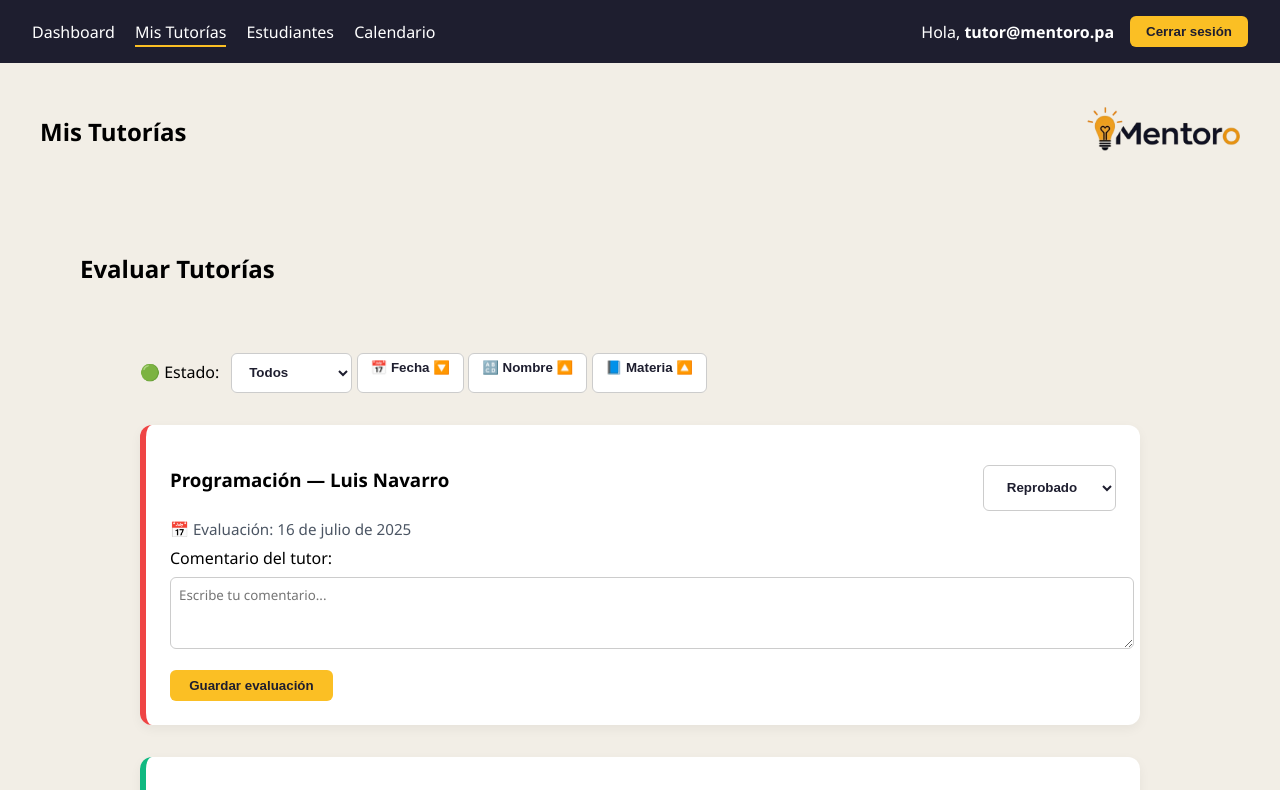
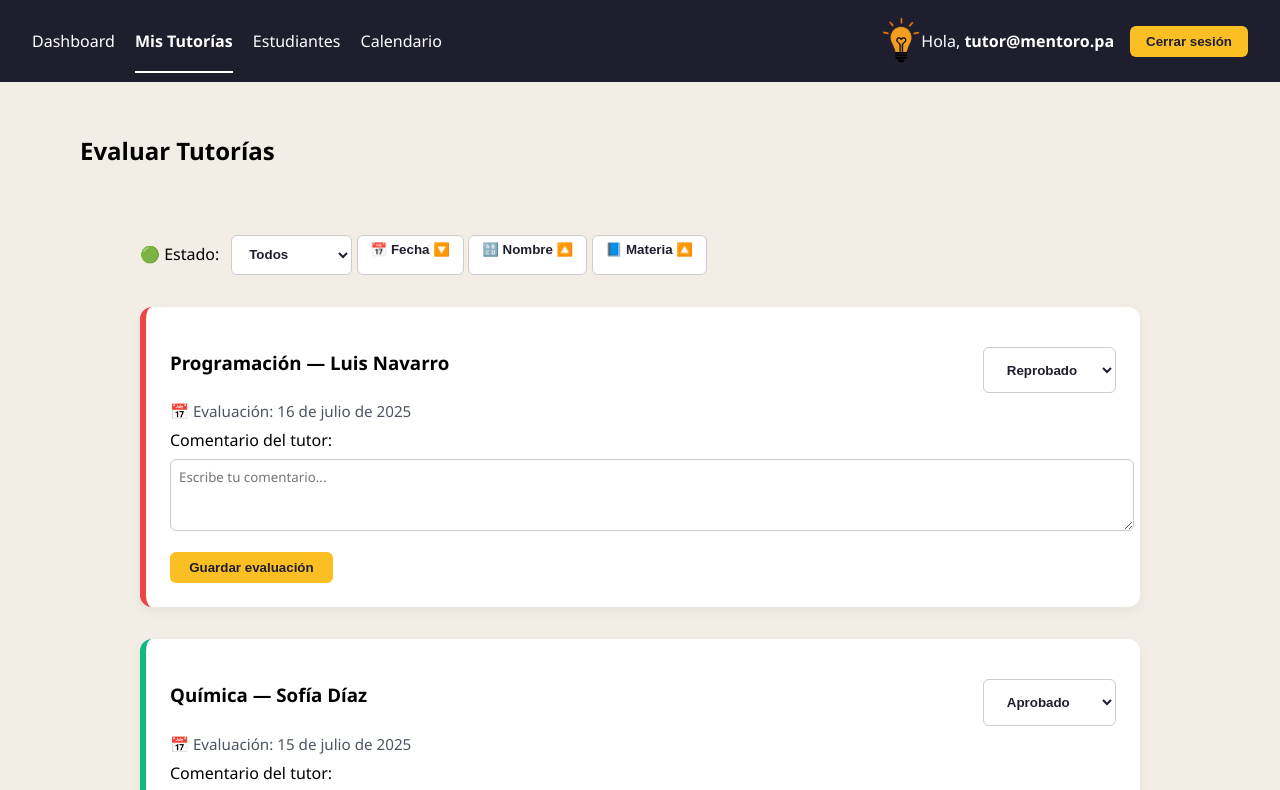
Before and after one commit to CesarG-09/mentoro, a SvelteKit app in the folder frontend/: page /tutor/mistutorias in a window 1280 px wide. Shown: the top 790 px of the page. Built offline with nearby package versions, Linux system fonts and the light colour scheme.

Commit message:
layout con cambios

```diff
--- a/frontend/src/routes/tutor/+layout.svelte
+++ b/frontend/src/routes/tutor/+layout.svelte
@@ -1,12 +1,5 @@
 <script>
   import { page } from '$app/stores';
-
-  const titulos = {
-    '/tutor/dashboard': 'Estadísticas del Tutor',
-    '/tutor/mistutorias': 'Mis Tutorías',
-    '/tutor/estudiantes': 'Estudiantes Asignados',
-    '/tutor/calendario': 'Calendario de Tutorías'
-  };
 </script>
 
 <div class="layout">
@@ -17,17 +10,14 @@
       <a href="/tutor/estudiantes" class:active={$page.url.pathname === '/tutor/estudiantes'}>Estudiantes</a>
       <a href="/tutor/calendario" class:active={$page.url.pathname === '/tutor/calendario'}>Calendario</a>
     </div>
+    <div class="logo-container">
+      <img src="/single_logo.png" alt="Logo Mentoro" class="imagenlogo" />
+    </div>
     <div class="user-info">
       <span>Hola, <strong>tutor@mentoro.pa</strong></span>
       <button>Cerrar sesión</button>
     </div>
-  </div>
 
-  <div class="header">
-    <h2>{titulos[$page.url.pathname] ?? 'Panel del Tutor'}</h2>
-    <div class="logo-container">
-      <img src="/mentoro_logo.png" alt="Logo Mentoro" class="imagenlogo" />
-    </div>
   </div>
 
   <!-- Aquí se insertan las páginas hijas -->
@@ -35,19 +25,21 @@
 </div>
 
 <style>
-  :global(body) {
+     :global(body) {
     margin: 0;
     padding: 0;
     font-family: 'Segoe UI', sans-serif;
     background-color: #F2EEE6;
   }
-
-  .layout {
-    width: 100vw;
-    min-height: 100vh;
-    padding-bottom: 3rem;
+  .logo-container {
+    display: flex;
+    align-items: center;
+    justify-content: right;
+    flex-grow: 1;
   }
-
+  .imagenlogo {
+    height: 50px;
+  }
   .nav-bar {
     background-color: #1E1E2F;
     color: white;
@@ -61,12 +53,12 @@
     color: white;
     margin-right: 1rem;
     text-decoration: none;
-    font-weight: 500;
   }
 
   .nav-links a.active {
-    border-bottom: 2px solid #FBBF24;
-    padding-bottom: 2px;
+    font-weight: bold;
+    border-bottom: 2px solid white;
+    padding-bottom: 1.2rem;
   }
 
   .user-info {
@@ -84,17 +76,4 @@
     cursor: pointer;
     color: #1E1E2F;
   }
-
-  .header {
-    display: flex;
-    justify-content: space-between;
-    align-items: center;
-    padding: 2rem;
-    max-width: 1200px;
-    margin: auto;
-  }
-
-  .imagenlogo {
-    height: 50px;
-  }
 </style>
```
